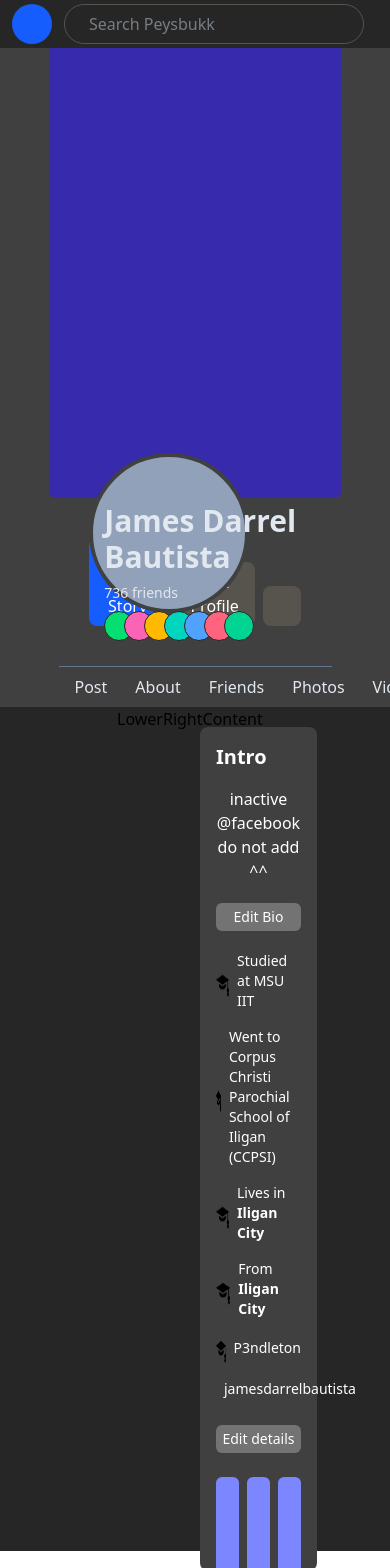
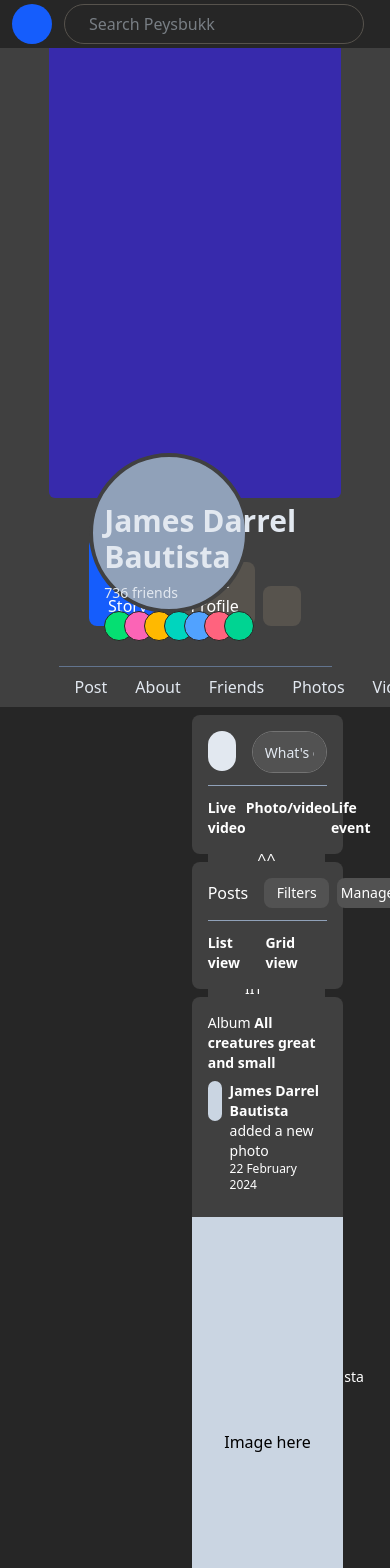
Before and after one commit to jamesdarrelbautista/fb-cloning-vite-react-tailwind, a React (Vite) app: page / in a window 390 px wide. Shown: the top 1568 px of the page. Built offline with nearby package versions, Linux system fonts and the light colour scheme.

Commit message:
finished initial assignment BUT need to make responsive

```diff
--- a/src/components/ContentBody.tsx
+++ b/src/components/ContentBody.tsx
@@ -43,7 +43,7 @@ const ContentBody = () => {
           <div className="text-slate-200 py-2">More</div>
         </div>
       </div>
-      <div className="flex bg-neutral-800 h-screen">
+      <div className="flex relative bg-neutral-800">
       <LowerLeftContent></LowerLeftContent>
       <LowerRightContent></LowerRightContent>
       </div>
--- a/src/components/LowerLeftContent.tsx
+++ b/src/components/LowerLeftContent.tsx
@@ -1,7 +1,7 @@
 const LowerLeftContent = () => {
   return (
     <>
-      <div className="bg-neutral-700 relative top-5 left-50 w-[30%] rounded-lg">
+      <div className="bg-neutral-700 relative m-2 left-50 w-[30%] rounded-lg">
         <div className="flex flex-col gap-4 p-4 text-white">
           <div className="text-xl font-bold ">Intro</div>
           <div className="self-center text-center">
--- a/src/components/LowerRightContent.tsx
+++ b/src/components/LowerRightContent.tsx
@@ -1,8 +1,69 @@
-
 const LowerRightContent = () => {
   return (
-    <div>LowerRightContent</div>
-  )
-}
+    <>
+      <div className="flex flex-col relative left-[13%] p-2 w-[43%]">
+        <div className=" bg-neutral-700 p-4 rounded-lg ">
+          <div className="flex gap-4">
+            <div className="bg-slate-200 rounded-full w-[45px] h-[40px]"></div>
+            <div className="border border-neutral-500 w-full rounded-full">
+              <input
+                className="p-3 h-[40px] font-medium text-sm w-full rounded-full bg-neutral-600 text-white placeholder:text-slate-200  "
+                type="text"
+                placeholder="What's on your mind?"
+              />
+            </div>
+          </div>
+          <div className="border-b border-slate-400 w-full my-3"></div>
+          <div className="flex text-white text-sm font-bold justify-evenly">
+            <div>Live video</div>
+            <div>Photo/video</div>
+            <div>Life event</div>
+          </div>
+        </div>
+        <div className="my-2">
+          <div className=" bg-neutral-700 p-4 rounded-lg ">
+            <div className="flex justify-between items-center gap-4 text-white font-medium">
+              <div className="">Posts</div>
+              <div className="flex gap-2">
+                <button className="bg-neutral-600 w-[65px] h-[30px] rounded-lg text-sm">
+                  Filters
+                </button>
+                <button className="bg-neutral-600 w-[100px] rounded-lg text-sm">
+                  Manage Posts
+                </button>
+              </div>
+            </div>
+            <div className="border-b border-slate-400 w-full my-3"></div>
+            <div className="flex text-white text-sm font-bold justify-around">
+              <div>List view</div>
+              <div>Grid view</div>
+            </div>
+          </div>
+        </div>
+        <div className="grid grid-cols-12 grid-rows-12">
+          <div className=" bg-neutral-700 rounded-lg col-span-12 row-span-12">
+            <div className="p-4">
+              <div className="text-white font-light text-sm">
+                Album <span className="font-bold">All creatures great and small
+                </span>
+              </div>
+              <div className="flex py-2 gap-2 text-white">
+                <div className="bg-slate-300 w-[40px] h-[40px] rounded-full"></div>
+                <div className="">
+                  <div className="text-sm font-bold">
+                    James Darrel Bautista{" "}
+                    <span className="font-light">added a new photo</span>
+                  </div>
+                  <div className="font-light text-xs">22 February 2024</div>
+                </div>
+              </div>
+            </div>
+            <div className="bg-slate-300 h-[450px] flex justify-center items-center">Image here</div>
+          </div>
+        </div>
+      </div>
+    </>
+  );
+};
 
-export default LowerRightContent
+export default LowerRightContent;
```
